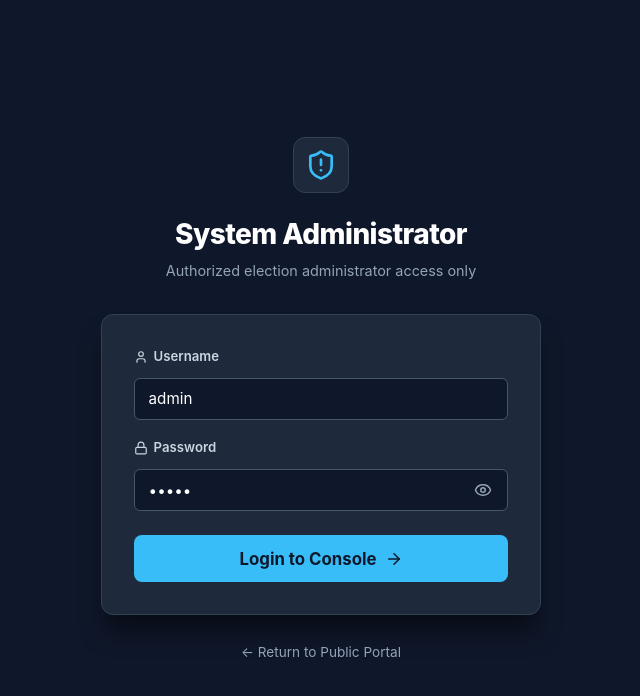
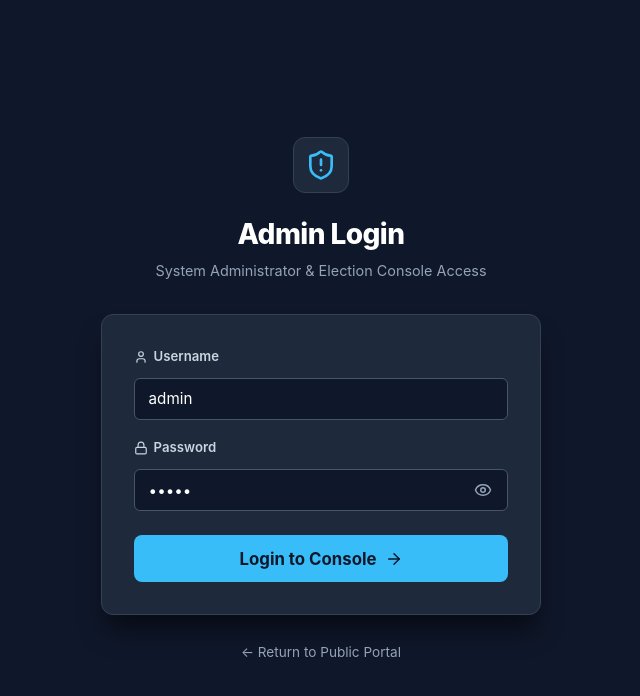
Before and after one commit to chintadavasudharini/OnlineVotingSystem, a React (Vite) app in the folder frontend/: page /admin/login in a window 1280 px wide. Shown: the top 696 px of the page, without its empty margins (319-959 px from the left). Built offline with nearby package versions, Linux system fonts and the light colour scheme; no server answers.

Commit message:
style(admin): title page as Admin Login for clarity

```diff
--- a/frontend/src/pages/admin/AdminLogin.tsx
+++ b/frontend/src/pages/admin/AdminLogin.tsx
@@ -16,6 +16,7 @@ export const AdminLogin: React.FC = () => {
   const navigate = useNavigate();
 
   React.useEffect(() => {
+    document.title = 'Admin Login | Online Voting System';
     if (isHydrated && isAuthenticated && role === 'ADMIN') {
       navigate('/admin/dashboard', { replace: true });
     }
@@ -60,10 +61,10 @@ export const AdminLogin: React.FC = () => {
             <ShieldAlert size={32} />
           </div>
           <h1 style={{ fontSize: '1.75rem', fontWeight: 800, letterSpacing: '-0.02em', color: '#ffffff' }}>
-            System Administrator
+            Admin Login
           </h1>
           <p style={{ color: '#94a3b8', fontSize: '0.9rem', marginTop: '0.35rem' }}>
-            Authorized election administrator access only
+            System Administrator & Election Console Access
           </p>
         </div>
 
```
